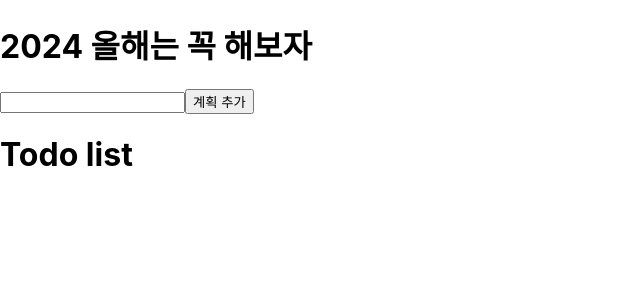
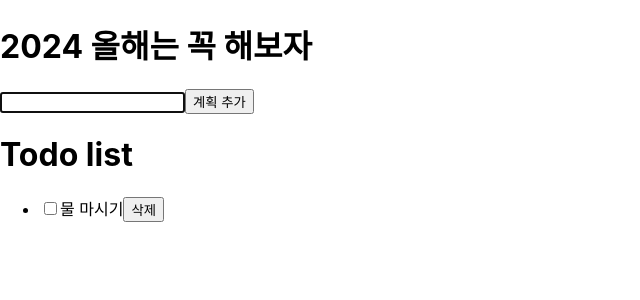
Before and after one commit to kinick1/project04, a React (Create React App) app: page / in a window 1280 px wide. Shown: the top 300 px of the page, without its empty margins (0-640 px from the left). Built offline with nearby package versions, Linux system fonts and the light colour scheme.

Commit message:
todoList

```diff
--- a/src/example/Ex08.jsx
+++ b/src/example/Ex08.jsx
@@ -1,28 +1,101 @@
-import React,{useState,useRef} from 'react'
+import React,{useState,useRef, useEffect} from 'react'
 
 const Ex08 = () => {
 
-    const [data,setdata]=useState([]);
-    const inputRef=useRef();
-    function addData(){
+  /*
+  todos 배열
+    todo
+    - content : 내용
+    - completed : 완료여부 (t/f)
+    - num : 글의 고유번호
+  */
+    const inputRef=useRef()
+    const [todos,setTodos]=useState([{
+      content : "물 마시기",
+      completed : false,
+      num : 1
+    }]);
+    /** todo 리스트 내에 새로운 todo를 추가하기
+    */
+    const handleNewTodoAdd=( )=>{
+      console.log("새로운 todo",inputRef.current.value)
+      setTodos([...todos, {
+        content : inputRef.current.value,
+        completed : false,
+        num: todos.length+1
+      }])
+      inputRef.current.value = '';
+    }
+    /* 스프레드 문법 (spread)
+      ... 객체 : 객체를 새로 만들어 값을 넣어주는 복사를 진행
+    */
 
-        setdata(data.concat(inputRef.current.value))
-        inputRef.current.value = '';
+    useEffect(()=>{
+      inputRef.current.focus();
+    },[])
+  /** 체크 버튼을 클릭했을때, 할일을 완료 상태로 바꾸 고 밑줄을 그어준다. */
+    const handletodoComplete=(num)=>{
+      console.log("completed function",num)
+
+      const newTodos=[...todos]
+
+      let idx=newTodos.findIndex(item=> item.num==num);
+      console.log("idx",idx)
+      newTodos[idx].completed= !newTodos[idx].completed;
+      setTodos(newTodos)
     }
 
-    function delData(i){
-        setdata(data.filter((dataLs, index) => index !== i));
-    }
+    /** 선택한 todo를 삭제하는 함수 */
+    const handleTodoDelete = (num) => {
+      console.log(num)
+      const newTodos=[...todos]
+      let idx=newTodos.findIndex(item=> item.num==num);
+      // 배열 함수 : splice(원본 배열에 새로운 요소를 추가하거나, 삭제하거나, 교체한 배열을 반환하는 함수)
+      // 배열.splice(변경을 시작할 idx, 제거할수, 추가할 내용)
+      newTodos.splice(idx,1)
+      setTodos(newTodos)
+    };
+
+    // const [data,setdata]=useState([]);
+    // const inputRef=useRef();
+    // function addData(){
+
+    //     setdata(data.concat(inputRef.current.value))
+    //     inputRef.current.value = '';
+    // }
+
+    // function delData(i){
+    //     setdata(data.filter((dataLs, index) => index !== i));
+    // }
 
   return (
     <div>
         <h1>2024 올해는 꼭 해보자</h1>
-        <input ref={inputRef}></input>
-        <button onClick={addData}>계획 추가</button>
+        <input type='text' ref={inputRef}></input>
+        <button onClick={handleNewTodoAdd}>계획 추가</button>
+
+        {/* <input ref={inputRef}></input>
+        <button onClick={addData}>계획 추가</button> */}
 
         <h1>Todo list</h1>
         <ul>
-        {data.map((dataLs, index) => (<li>{dataLs}<button onClick={() => delData(index)}>삭제</button></li>))}
+        {/* {data.map((dataLs, index) => (<li>{dataLs}
+        <button onClick={() => delData(index)}>삭제</button></li>))} */}
+
+            {todos.map((item)=>(
+              <li key={item.num}>
+                <input type='checkbox' onChange={()=>{handletodoComplete(item.num)}}></input>
+                <label
+                  style={{
+                    textDecoration : item.completed ? 'line-through' : 'none'
+                  }}
+                >
+                  <span>{item.content}</span>
+                </label>
+                <button onClick={()=>{handleTodoDelete(item.num)}}>삭제</button>
+              </li>
+            ))}
+
         </ul>
     </div>
   )
```
